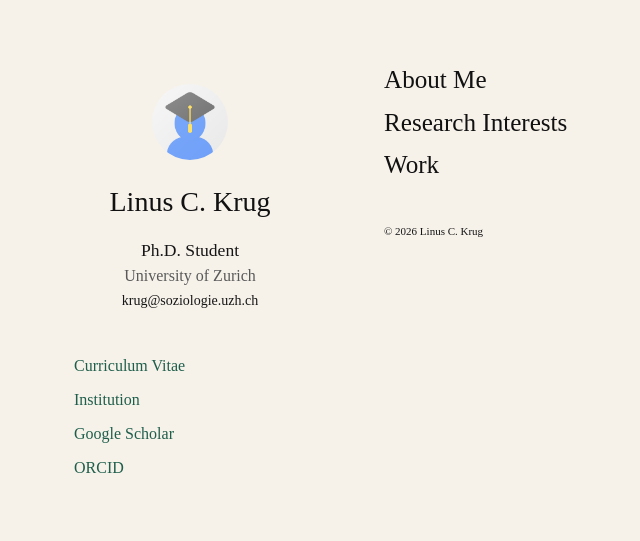
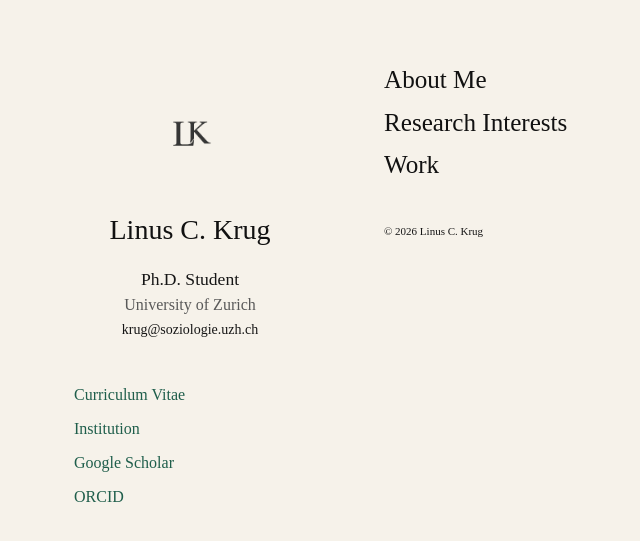
Before and after one commit to linusckrug/linusckrug.github.io, a Jekyll site: the page built from index.md, in a window 1280 px wide. Shown: the top 541 px of the page, without its empty margins (86-726 px from the left). Built offline with Jekyll 4.4.1, drawn with Linux system fonts in a browser that asks for light colours; a style sheet for code colours, icons or effects is not loaded; our own code applies the rules of GitHub Pages for plain Markdown files.

Commit message:
Change avatar and favicon images
Updated avatar and favicon paths to use 'lk.png'.

```diff
--- a/_config.yml
+++ b/_config.yml
@@ -15,9 +15,9 @@
 
 # Images (e.g., your profile picture and your website's favicon)
 # "favicon" and "favicon_dark" are used for the light and dark modes, respectively.
-avatar: ./assets/img/avatar.png
-favicon: ./assets/img/favicon.png
-favicon_dark: ./assets/img/favicon-dark.png
+avatar: ./assets/img/lk.png
+favicon: ./assets/img/lk.png
+favicon_dark: ./assets/img/lk.png
 
 # Footnote
 # You may use the option to disable the footnote, "Powered by Jekyll and Minimal Light theme."
```
